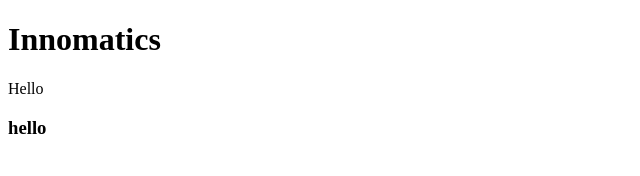
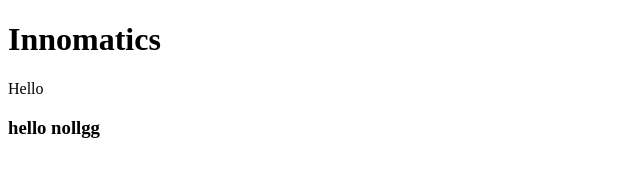
Before and after one commit to mvtganesh/collabration-project, a plain HTML site: page index.html in a window 1280 px wide. Shown: the full height of the page, 0-640 px from the left. Drawn offline with Linux system fonts and the light colour scheme.

Commit message:
:changes

```diff
--- a/index.html
+++ b/index.html
@@ -12,7 +12,10 @@
    <p>Hello
    </p>
 
-    <h3>hello</h3>
+    <h3>hello
+
+        nollgg
+    </h3>
 </body>
 
 </html>
```
